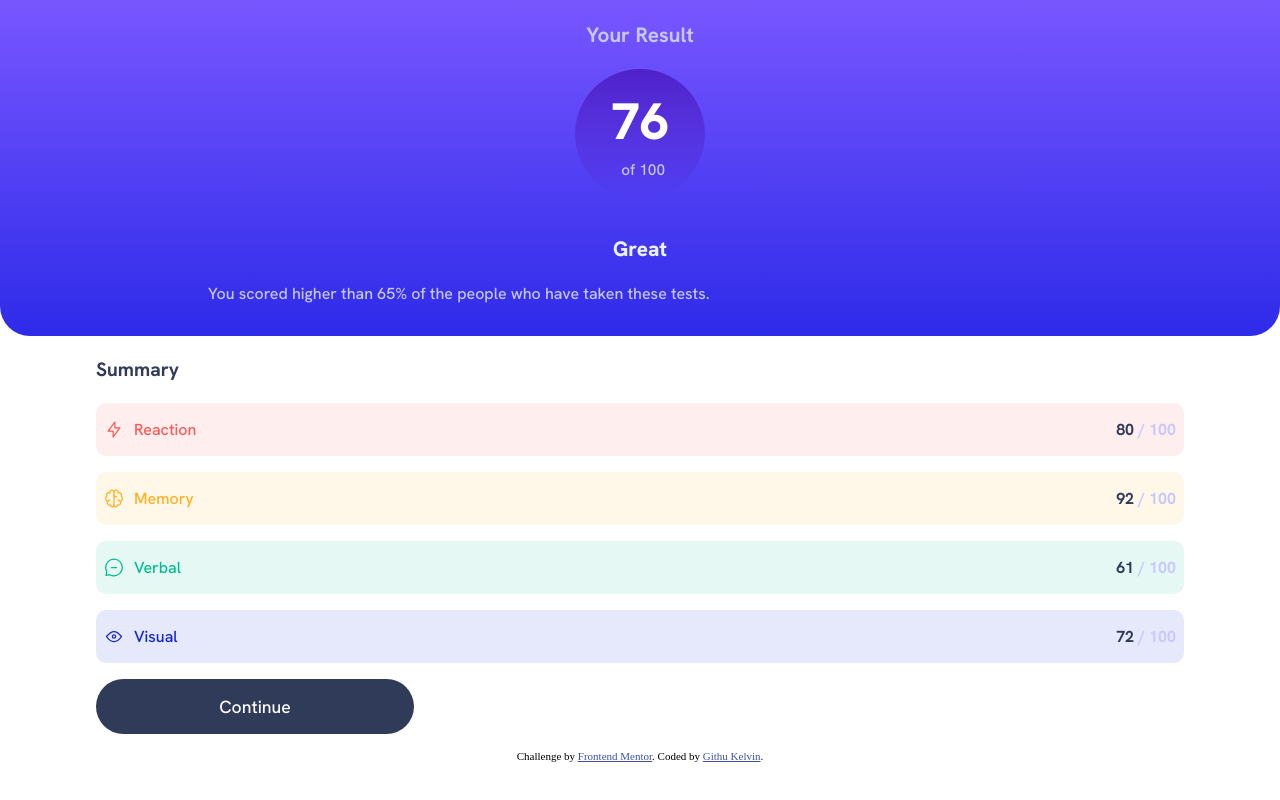
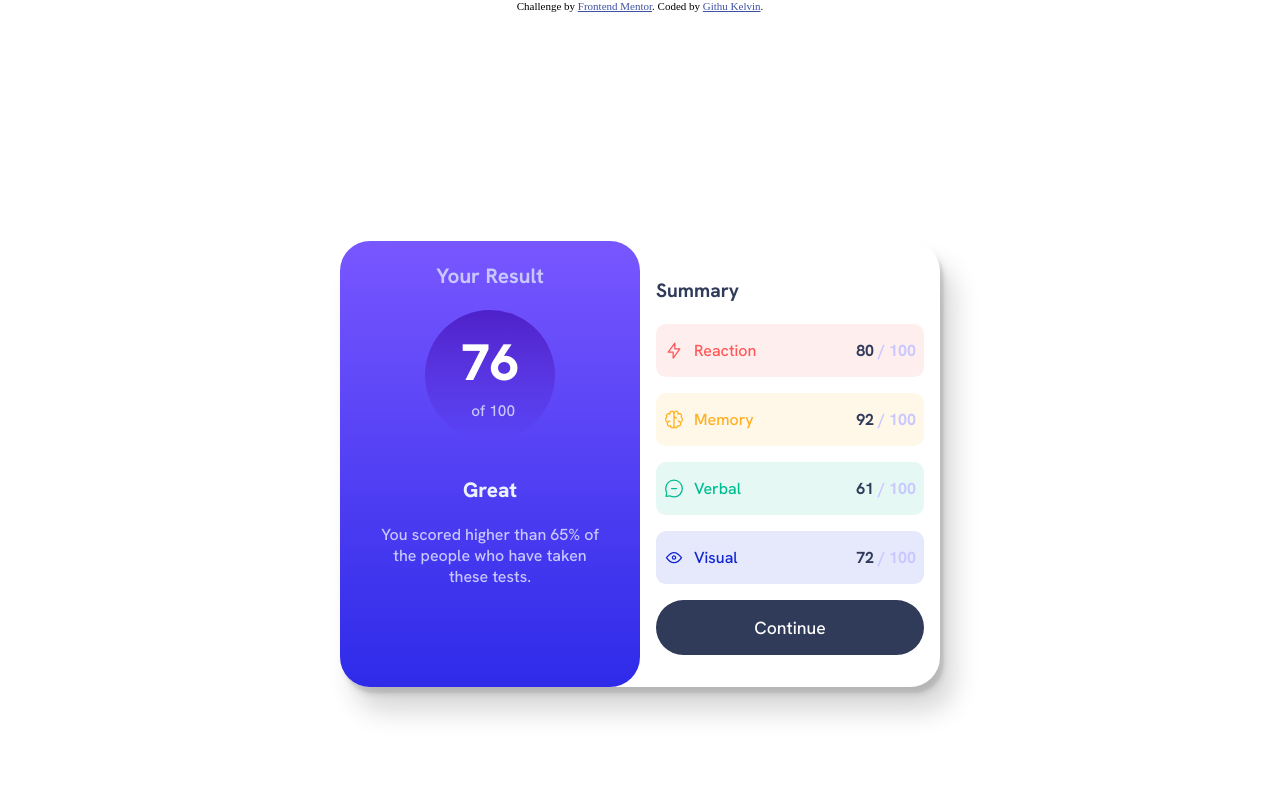
Before and after one commit to githukelvin/results-summary-component-main, a plain HTML site: page index.html in a window 1280 px wide. Drawn offline with Linux system fonts and the light colour scheme.

Commit message:
small tweaks

```diff
--- a/scss/main.scss
+++ b/scss/main.scss
@@ -16,7 +16,7 @@ $size:130px;
 // we have both browsers to compare
 // lets start styling
 @mixin desktop{
-    @media (min-width:1440px) {
+    @media (min-width:800px) {
         @content;
     }
 }
@@ -32,20 +32,30 @@ $size:130px;
 .contents{
     display: flex;
     flex-direction: column;
+    background: transparent;
+
 
     @include desktop{
         display: flex;
         flex-direction: row;
        position: absolute;
+       background: #fff;
     top: 50%;
     left: 50%;
+    margin-top: 4em;
     transform: translate(-50% ,-50%);
+    box-shadow:
+            3.6px 6.1px 1.8px rgba(0, 0, 0, 0.065),
+            4.4px 7.5px 6px rgba(0, 0, 0, 0.095),
+            14px 24px 27px rgba(0, 0, 0, 0.16);
+    border-radius: $radius;
     }
 
     .top{
         background: linear-gradient(to bottom,$Lightslatebluebackground,$Lightroyalbluebackground);
         border-bottom-left-radius: $radius;
         border-bottom-right-radius: $radius;
+        background-color:transparent ;
         @include desktop{
             border-radius: $radius;
             width: 300px;
@@ -54,6 +64,8 @@ $size:130px;
     .bottom{
         @include desktop{
             padding: 1em;
+            width: 300px;
+
         }
         .wrap{
             width: 85%;
@@ -176,9 +188,13 @@ $size:130px;
 .btn{
     margin-block: 1em;
     width: 85%;
+    @include desktop{
+        width: 100%;
+    }
     button{
         border-radius: 30px;
-        padding: .9em 7em;
+        padding: .9em 0;
+        width:100%;
         color: $White;
         font-family: 'Medium';
         background: $Darkgrayblue;
```
Also changed, not shown: css/main.css, 1 other file.
